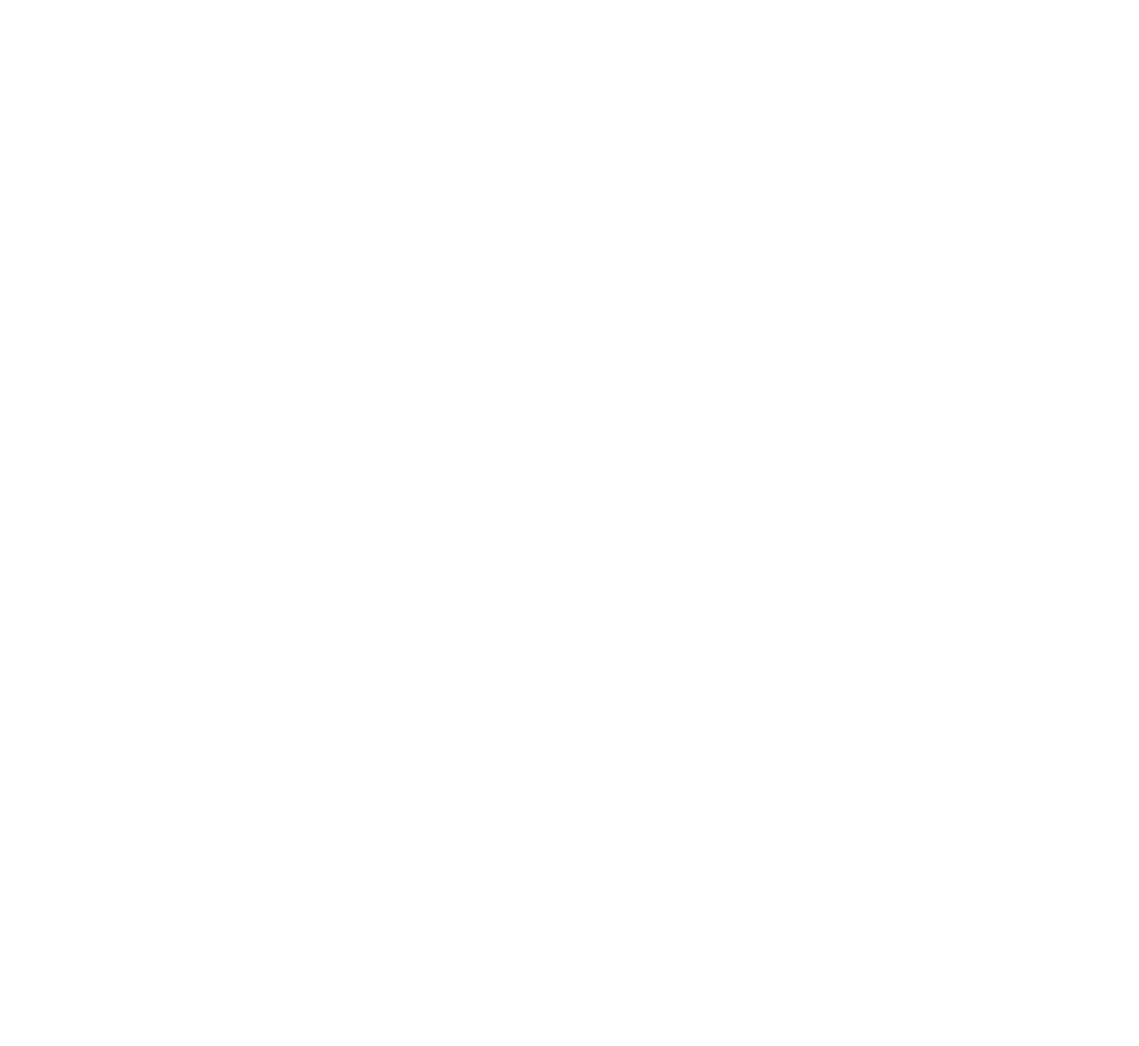
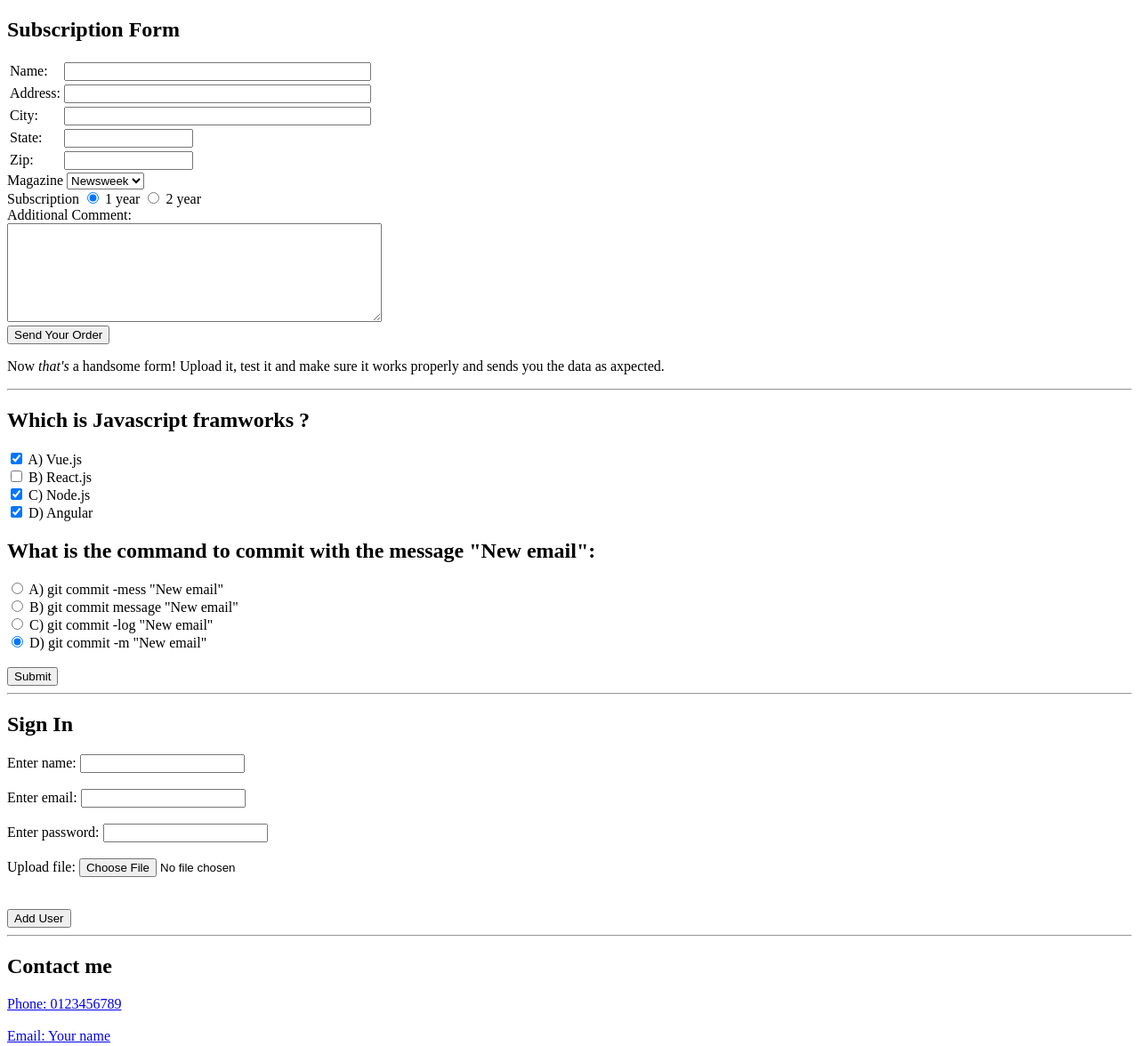
Before and after one commit to Selimekerimova/CodeAcademy-Classworks, a plain HTML site: page 02-HtmlForm/index.html in a window 1280 px wide. Shown: the whole page at 89% size. Before the commit the page ends 800 px from the top, so only its background shows below. Drawn offline with Linux system fonts and the light colour scheme.

Commit message:
Classwork Form

```diff
--- a/02-HtmlForm/index.html
+++ b/02-HtmlForm/index.html
@@ -1,11 +1,108 @@
 <!DOCTYPE html>
 <html lang="en">
+
 <head>
     <meta charset="UTF-8">
     <meta name="viewport" content="width=device-width, initial-scale=1.0">
     <title>Document</title>
 </head>
+
 <body>
+    <form action="#">
+        <h2>Subscription Form</h2>
+
+        <table>
+            <tr>
+                <td><label for="name">Name:</label></td>
+                <td><input type="text" name="name" id="name" size="40"></td>
+            </tr>
+            <tr>
+                <td><label for="address">Address:</label></td>
+                <td><input type="text" name="address" id="address" size="40"> </td>
+            </tr>
+            <tr>
+                <td><label for="city">City:</label></td>
+                <td><input type="text" name="city" id="city" size="40"></td>
+            </tr>
+            <tr>
+                <td><label for="state">State:</label></td>
+                <td><input type="text" name="state" id="state" size="15"></td>
+            </tr>
+            <tr>
+                <td><label for="zip">Zip:</label></td>
+                <td><input type="text" name="zip" id="zip" size="15"></td>
+            </tr>
+
+        </table>
+
+        Magazine
+        <select name="magazine" id="magazine">
+            <option value="Newsweek">Newsweek</option>
+            <option value="Newsweek">Lastweek</option>
+        </select><br>
+
+        <label for="subscription">Subscription</label>
+        <input type="radio" name="year" id="1" checked="true">
+        <label for="1">1 year</label>
+        <input type="radio" name="year" id="2">
+        <label for="2">2 year</label><br>
+
+        <label for="text">Additional Comment:</label><br>
+        <textarea name="comment" id="text" cols="50" rows="7"></textarea><br>
+
+        <button>Send Your Order</button>
+        <p>Now <i>that's</i> a handsome form! Upload it, test it and make sure it works properly and sends you the data
+            as axpected.</p>
+
+
+
+    </form>
+    <hr>
+
+
+    <form action="#">
+        <h2>Which is Javascript framworks ?</h2>
+        <input type="checkbox" id="vue" name="vue" checked="true">
+        <label for="vue">A) Vue.js</label><br>
+        <input type="checkbox" id="react" name="react">
+        <label for="react">B) React.js</label><br>
+        <input type="checkbox" id="node" name="node" checked="true">
+        <label for="node">C) Node.js</label><br>
+        <input type="checkbox" id="angular" name="angular" checked="true">
+        <label for="angular">D) Angular</label><br>
+
+        <h2>What is the command to commit with the message "New email":</h2>
+        <input type="radio" name="a" id="a">
+        <label for="a">A) git commit -mess "New email"</label><br>
+        <input type="radio" name="a" id="b">
+        <label for="b">B) git commit message "New email"</label><br>
+        <input type="radio" name="a" id="c">
+        <label for="c">C) git commit -log "New email"</label><br>
+        <input type="radio" name="a" id="d" checked="true">
+        <label for="d">D) git commit -m "New email"</label><br><br>
+        <input type="submit" value="Submit">
+        <hr>
+    </form>
+
+    <form action="#">
+        <h2>Sign In</h2>
+        <label for="name">Enter name:</label>
+        <input type="text" name="name" id="name" required><br><br>
+        <label for="email">Enter email:</label>
+        <input type="text" name="email" id="email" required><br><br>
+        <label for="password">Enter password:</label>
+        <input type="password" name="password" id="password" required><br><br>
+        <label for="file">Upload file:</label>
+        <input type="file" name="file" id="file" required><br><br><br>
+
+        <button>Add User</button>
+
+    </form>
+    <hr>
+    <h2>Contact me</h2>
+    <a href="phon:012345689">Phone: 0123456789</a><br><br>
+    <a href="mailto:yourname">Email: Your name</a>
 
 </body>
+
 </html>
```
Also changed, not shown: formTask.html (+1 -1 lines).
